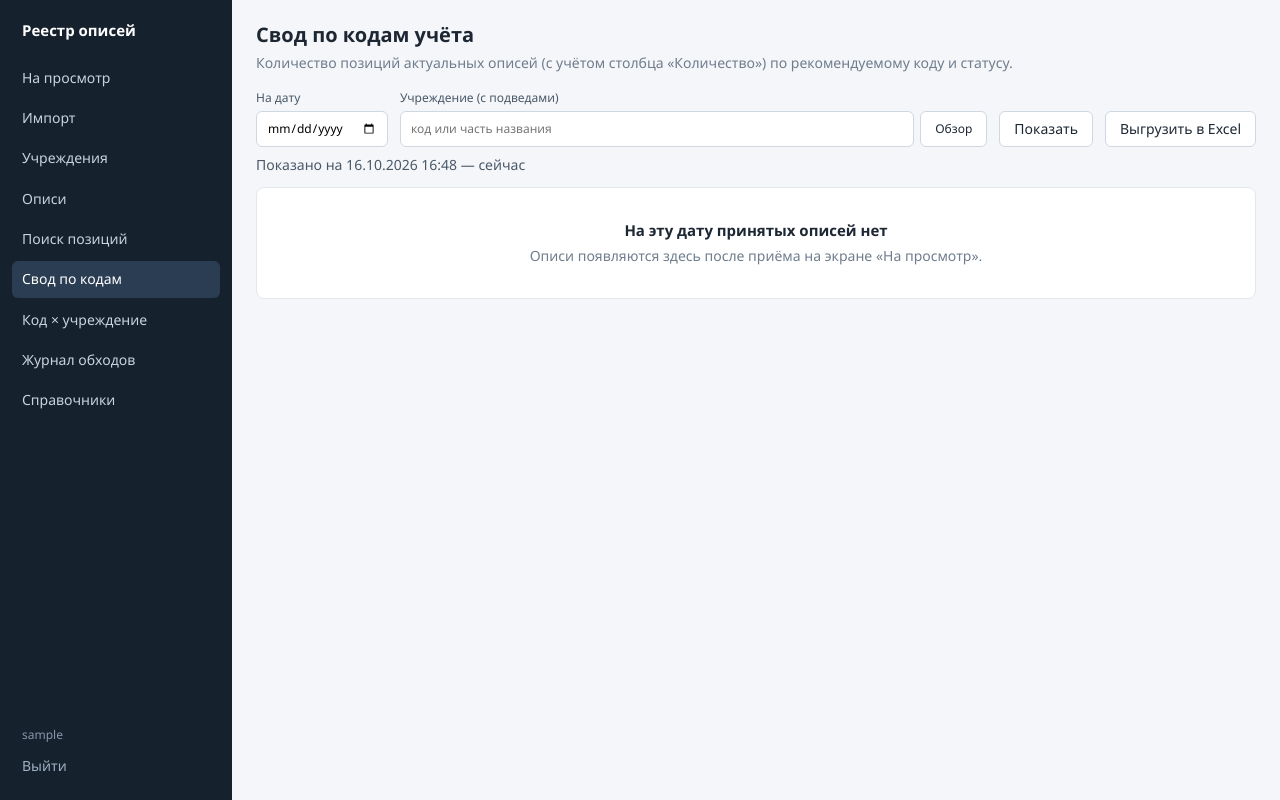
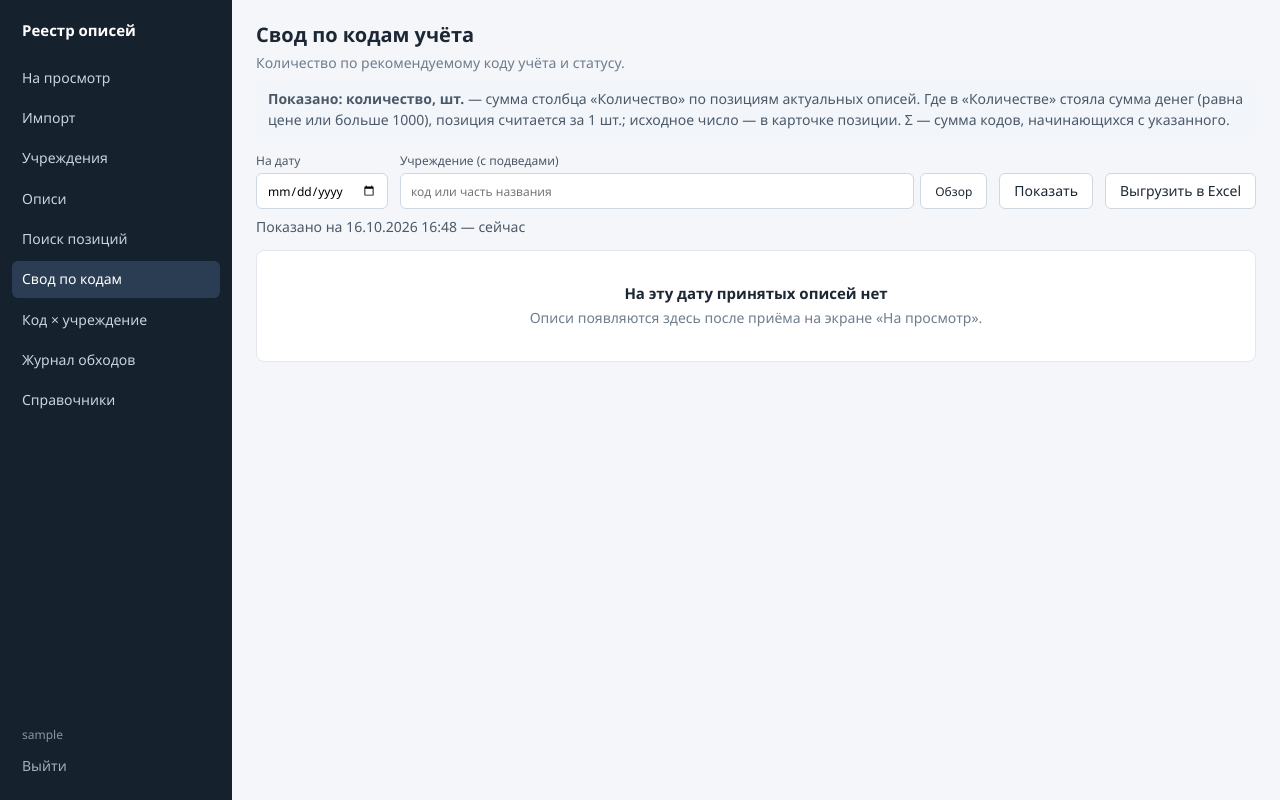
Before and after one commit to avipaut/reestr-opisey, a Django app: page /stats/codes/ in a window 1280 px wide. Run offline with Django 5.2, Linux system fonts and the light colour scheme; the visitor is signed in with stand-in values (Sample User, id 1); data comes from the database, SQL or seed files in the repository; data that the repository does not hold is empty.

Commit message:
Количество — штуки: сумма в «Количестве» за 1 шт.; приписки единиц в отчётах
Пользователь 16.10.2026: «И мы смотрим по количеству. не по ценам»; «Делай
приписки, что вынес. Сумму, количество или что»; «Примеры в студию!».
- Разбор: количество, равное первонач. или балансовой стоимости либо
  больше 1000, — не штуки (в нормализованных описях столбцы переставлены,
  цена ×100), за 1 шт.; исходное число — в пометке позиции.
  fix_qty_price — то же для загруженных описей с пересчётом сводов (с
  прежним сроком действия, rebuild_stats). На данных пользователя: 11 771
  позиция в описях; итог 1,43 млрд → 3 593 380 шт.
- Приписки: «, шт.» у количества и «, сом» у сумм в заголовках, плитках и
  выгрузках; над сводами — что показано и как считаны исправленные
  позиции; в списке позиций — «кол-во исправлено» с исходным числом.
Тесты: 23.

Подготовлено в Claude Code по задаче Осминнова Н.

```diff
--- a/apps/inventories/models.py
+++ b/apps/inventories/models.py
@@ -135,7 +135,7 @@ class Item(models.Model):
     name = models.TextField("основное средство", blank=True)
     account_code = models.CharField("код учёта", max_length=32, blank=True)
     qty = models.DecimalField("количество", max_digits=14, decimal_places=3, default=1)
-    qty_note = models.CharField("количество — пометка", max_length=40, blank=True)
+    qty_note = models.CharField("количество — пометка", max_length=150, blank=True)
     inv_no = models.CharField("инв. номер", max_length=200, blank=True)
     inv_key = models.CharField("ключ позиции", max_length=200, blank=True, db_index=True)
     cost_initial = models.DecimalField("первонач. стоимость", **MONEY)
--- a/apps/web/static/web/app.css
+++ b/apps/web/static/web/app.css
@@ -201,3 +201,4 @@ table.data th.cb, table.data td.cb { width: 36px; padding-right: 0; }
 table.data tbody.groups tr.grp td { background: #f2f6fb; font-weight: 600; }
 table.data tbody.groups tr:last-child td { border-bottom: 2px solid var(--line-2); }
 table.data th.grp, table.data td.grp { background: #f2f6fb; font-weight: 600; }
+.measure { margin: -8px 0 14px; padding: 8px 12px; background: #f2f6fb; border-radius: 6px; color: var(--ink-2); max-width: 1100px; }
--- a/apps/web/templates/web/inventories.html
+++ b/apps/web/templates/web/inventories.html
@@ -13,13 +13,13 @@
 <div class="tiles">
   <div class="tile"><div class="k">Описей</div><div class="v">{{ tot.n|num }}</div></div>
   <div class="tile"><div class="k">Позиций</div><div class="v">{{ tot.rows|num }}</div></div>
-  <div class="tile"><div class="k">Количество</div><div class="v">{{ tot.qty|num }}</div></div>
-  <div class="tile"><div class="k">Первонач. стоимость</div><div class="v">{{ tot.cost|num:2 }}</div></div>
+  <div class="tile"><div class="k">Количество, шт.</div><div class="v">{{ tot.qty|num }}</div></div>
+  <div class="tile"><div class="k">Первонач. стоимость, сом</div><div class="v">{{ tot.cost|num:2 }}</div></div>
 </div>
 <div class="card">
   {% if page.object_list %}
   <div class="tbl-wrap"><table class="data">
-    <thead><tr><th>Узел</th><th>Файл</th><th class="n">Позиций</th><th class="n">Количество</th><th class="n">Первонач. стоимость</th><th>Дата источника</th><th>Принята</th><th class="n">Версий</th></tr></thead>
+    <thead><tr><th>Узел</th><th>Файл</th><th class="n">Позиций</th><th class="n">Количество, шт.</th><th class="n">Первонач. стоимость, сом</th><th>Дата источника</th><th>Принята</th><th class="n">Версий</th></tr></thead>
     <tbody>{% for inv in page.object_list %}<tr>
       <td><a href="{% url 'inventory_detail' inv.pk %}">{{ inv.node.trail }}</a></td>
       <td class="wrap muted">{{ inv.source_file.name }}{% if inv.check_flag %} <span class="tag warn">ПРОВЕРИТЬ</span>{% endif %}</td>
--- a/apps/web/templates/web/stats_codes.html
+++ b/apps/web/templates/web/stats_codes.html
@@ -2,7 +2,8 @@
 {% block title %}Свод по кодам — Реестр описей{% endblock %}
 {% block content %}
 <h1>Свод по кодам учёта</h1>
-<p class="sub">Количество позиций актуальных описей (с учётом столбца «Количество») по рекомендуемому коду и статусу.</p>
+<p class="sub">Количество по рекомендуемому коду учёта и статусу.</p>
+<p class="measure"><b>Показано: количество, шт.</b> — сумма столбца «Количество» по позициям актуальных описей. Где в «Количестве» стояла сумма денег (равна цене или больше 1000), позиция считается за 1 шт.; исходное число — в карточке позиции. Σ — сумма кодов, начинающихся с указанного.</p>
 
 <form class="filters" method="get">
   <label>На дату<input type="date" name="date" value="{{ date }}"></label>
@@ -17,8 +18,8 @@
 <div class="card">
   {% if table %}
   <div class="tbl-wrap"><table class="data">
-    <thead><tr><th>Код учёта</th>{% for s in statuses %}<th class="n">{{ s }}</th>{% endfor %}<th class="n">Итого</th></tr></thead>
-    {% if groups %}<tbody class="groups">{% for g in groups %}<tr class="grp" title="Сумма кодов, начинающихся с {{ g.prefixes }}"><td>Σ {{ g.name }}</td>{% for v in g.vals %}<td class="n {% if not v %}muted{% endif %}">{{ v|num }}</td>{% endfor %}<td class="n"><b>{{ g.total|num }}</b></td></tr>{% endfor %}</tbody>{% endif %}
+    <thead><tr><th>Код учёта</th>{% for s in statuses %}<th class="n">{{ s }}, шт.</th>{% endfor %}<th class="n">Итого, шт.</th></tr></thead>
+    {% if groups %}<tbody class="groups">{% for g in groups %}<tr class="grp" title="Сумма кодов, начинающихся с {{ g.prefixes }}"><td>Σ {{ g.name }}, шт.</td>{% for v in g.vals %}<td class="n {% if not v %}muted{% endif %}">{{ v|num }}</td>{% endfor %}<td class="n"><b>{{ g.total|num }}</b></td></tr>{% endfor %}</tbody>{% endif %}
     <tbody>{% for t in table %}<tr><td>{{ t.code }}</td>{% for v in t.vals %}<td class="n {% if not v %}muted{% endif %}">{{ v|num }}</td>{% endfor %}<td class="n"><b>{{ t.total|num }}</b></td></tr>{% endfor %}</tbody>
     <tfoot><tr><td>Итого</td>{% for v in totals %}<td class="n">{{ v|num }}</td>{% endfor %}<td class="n">{{ grand|num }}</td></tr></tfoot>
   </table></div>
--- a/apps/web/templates/web/stats_orgs.html
+++ b/apps/web/templates/web/stats_orgs.html
@@ -2,7 +2,8 @@
 {% block title %}Код × учреждение — Реестр описей{% endblock %}
 {% block content %}
 <h1>Код учёта × учреждение</h1>
-<p class="sub">Количество по актуальным описям; у учреждения — сумма по нему и всем его подведам. Щелчок по названию — его подведы.</p>
+<p class="sub">Количество по коду учёта; у учреждения — сумма по нему и всем подведам. Щелчок по названию — его подведы.</p>
+<p class="measure"><b>Показано: количество, шт.</b> — сумма столбца «Количество» по позициям актуальных описей. Где в «Количестве» стояла сумма денег (равна цене или больше 1000), позиция считается за 1 шт.; исходное число — в карточке позиции. Σ — сумма кодов, начинающихся с указанного.</p>
 
 <form class="filters" method="get">
   {% if parent %}<input type="hidden" name="parent" value="{{ parent.pk }}">{% endif %}
@@ -17,7 +18,7 @@
 <div class="card">
   {% if table %}
   <div class="tbl-wrap"><table class="data">
-    <thead><tr><th>{% if parent %}Подвед{% else %}Учреждение{% endif %}</th>{% for g in groups %}<th class="n grp" title="Сумма кодов, начинающихся с {{ g.prefixes }}">Σ {{ g.name }}</th>{% endfor %}{% for c in codes %}<th class="n">{{ c|default:"—" }}</th>{% endfor %}<th class="n">Итого</th></tr></thead>
+    <thead><tr><th>{% if parent %}Подвед{% else %}Учреждение{% endif %}</th>{% for g in groups %}<th class="n grp" title="Сумма кодов, начинающихся с {{ g.prefixes }}">Σ {{ g.name }}, шт.</th>{% endfor %}{% for c in codes %}<th class="n">{{ c|default:"—" }}, шт.</th>{% endfor %}<th class="n">Итого, шт.</th></tr></thead>
     <tbody>{% for t in table %}<tr>
       <td>{% if t.drill %}<a href="?parent={{ t.node.pk }}&date={{ date }}">{{ t.node.label }}</a>{% else %}{{ t.node.label }}{% endif %}</td>
       {% for v in t.gvals %}<td class="n grp {% if not v %}muted{% endif %}">{{ v|num }}</td>{% endfor %}{% for v in t.vals %}<td class="n {% if not v %}muted{% endif %}">{{ v|num }}</td>{% endfor %}<td class="n"><b>{{ t.total|num }}</b></td></tr>{% endfor %}</tbody>
--- a/apps/web/tests.py
+++ b/apps/web/tests.py
@@ -154,4 +154,4 @@ class CodeGroupsTests(TransactionTestCase):
         r = self.client.get(reverse("stats_orgs"))
         self.assertEqual(r.context["gtotals"], [2])
         wb = openpyxl.load_workbook(io.BytesIO(self.client.get(reverse("stats_orgs") + "?export=xlsx").content))
-        self.assertEqual(wb.active["B1"].value, "Σ 31123 12/13")
+        self.assertEqual(wb.active["B1"].value, "Σ 31123 12/13, шт.")
--- a/apps/web/views.py
+++ b/apps/web/views.py
@@ -153,7 +153,8 @@ def stats_codes(request):
     if request.GET.get("export") == "xlsx":
         rows = ([[f"Σ {g['name']}", *g["vals"], g["total"]] for g in groups]
                 + [[t["code"], *t["vals"], t["total"]] for t in table])
-        return xlsx_response("Свод по кодам", ["Код учёта", *statuses, "Итого"], rows,
+        rows = [[r[0] + (", шт." if r[0].startswith("Σ") else ""), *r[1:]] for r in rows]
+        return xlsx_response("Свод по кодам", ["Код учёта", *[f"{s}, шт." for s in statuses], "Итого, шт."], rows,
                              ["Итого", *totals, grand], _params(request, at, node, "Свод по кодам")
                              + [(f"Σ {g['name']}", f"сумма кодов, начинающихся с {g['prefixes']}") for g in groups])
     return render(request, "web/stats_codes.html", {
@@ -186,7 +187,7 @@ def stats_orgs(request):
     if request.GET.get("export") == "xlsx":
         rows = [[t["node"].label, *t["gvals"], *t["vals"], t["total"]] for t in table]
         return xlsx_response("Код × учреждение",
-                             ["Учреждение", *[f"Σ {g.name}" for g in groups], *[c or "—" for c in codes], "Итого"],
+                             ["Учреждение", *[f"Σ {g.name}, шт." for g in groups], *[f"{c or '—'}, шт." for c in codes], "Итого, шт."],
                              rows, ["Итого", *gtotals, *totals, sum(totals)],
                              _params(request, at, parent, "Код × учреждение")
                              + [(f"Σ {g.name}", f"сумма кодов, начинающихся с {g.prefixes}") for g in groups])
@@ -199,7 +200,8 @@ def stats_orgs(request):
 def _params(request, at, node, view):
     return [("Вид", view), ("На дату", timezone.localtime(at).strftime("%d.%m.%Y %H:%M")),
             ("Учреждение", " › ".join(n.label for n in _crumbs(node)) or "все"),
-            ("Величина", "количество (с учётом столбца «Количество»)"),
+            ("Величина", "количество, шт. — сумма столбца «Количество»; где в нём стояла сумма денег "
+                         "(равна цене или больше 1000) — 1 шт."),
             ("Кто выгрузил", request.user.get_username()),
             ("Когда", timezone.localtime().strftime("%d.%m.%Y %H:%M"))]
 
--- a/apps/web/xlsx.py
+++ b/apps/web/xlsx.py
@@ -65,8 +65,9 @@ ITEM_COLUMNS = [
     ("Инв. номер", lambda i: i.inv_no), ("Код учёта", lambda i: i.account_code),
     ("Рекомендуемый код", lambda i: i.recommended_code), ("Статус", lambda i: str(i.status or "")),
     ("Статус по описи", lambda i: i.status_doc), ("Приоритет", lambda i: i.priority),
-    ("Количество", lambda i: i.qty), ("Первонач. стоимость", lambda i: i.cost_initial),
-    ("Накоп. износ", lambda i: i.depreciation), ("Балансовая стоимость", lambda i: i.cost_balance),
+    ("Количество, шт.", lambda i: i.qty), ("Количество — пометка", lambda i: i.qty_note),
+    ("Первонач. стоимость, сом", lambda i: i.cost_initial),
+    ("Накоп. износ, сом", lambda i: i.depreciation), ("Балансовая стоимость, сом", lambda i: i.cost_balance),
     ("Модель", lambda i: i.model), ("Тип объекта", lambda i: str(i.object_type or "")),
     ("Причина", lambda i: i.reason), ("Комментарий", lambda i: i.comment),
     ("Полностью амортизирован", lambda i: {True: "Да", False: "Нет"}.get(i.fully_depreciated, "")),
```
Also changed, not shown: apps/imports/management/commands/fix_qty_price.py (added, +30 -0 lines), apps/imports/reader.py (+7 -0 lines), apps/imports/tests.py (+12 -0 lines), apps/stats/services.py (+11 -0 lines), apps/web/templates/web/_items_table.html (+5 -5 lines), apps/inventories/migrations/0005_qty_note_len.py (added).
